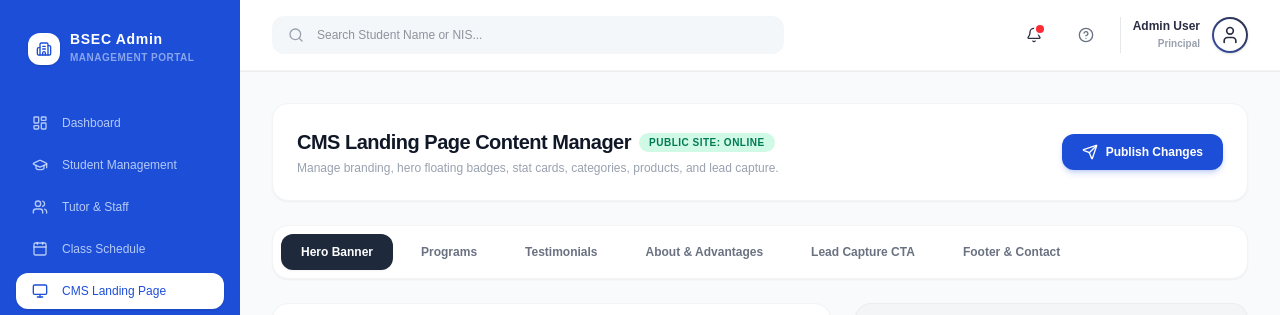
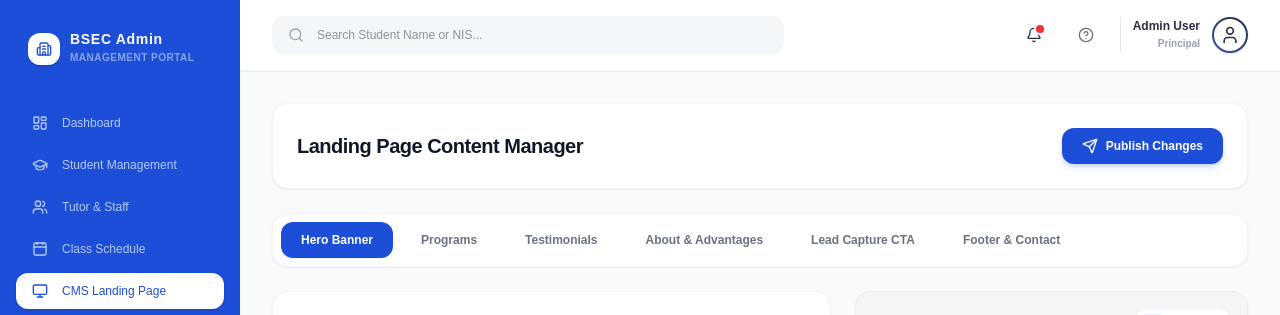
Before and after one commit to lanangwisana/BSEC-Frontend, a Next.js app: page /bsec-admin-panel/cms in a window 1280 px wide. Shown: the top 315 px of the page. Built offline with nearby package versions, Linux system fonts and the light colour scheme; no server answers.

Commit message:
style(cms): update background color for all tab

```diff
--- a/app/bsec-admin-panel/cms/page.tsx
+++ b/app/bsec-admin-panel/cms/page.tsx
@@ -177,15 +177,9 @@ export default function CmsLandingPage() {
             <div>
               <div className="flex items-center gap-2">
                 <h1 className="text-xl font-bold text-gray-900 tracking-tight">
-                  CMS Landing Page Content Manager
+                  Landing Page Content Manager
                 </h1>
-                <span className="text-[10px] font-extrabold bg-emerald-100 text-emerald-700 px-2.5 py-0.5 rounded-full uppercase tracking-wider">
-                  PUBLIC SITE: ONLINE
-                </span>
               </div>
-              <p className="text-xs text-gray-400 font-medium mt-1">
-                Manage branding, hero floating badges, stat cards, categories, products, and lead capture.
-              </p>
             </div>
 
             <div className="flex items-center gap-3">
@@ -215,7 +209,7 @@ export default function CmsLandingPage() {
                 onClick={() => setActiveTab(tab)}
                 className={`px-5 py-2.5 rounded-xl text-xs font-bold transition-all whitespace-nowrap cursor-pointer ${
                   activeTab === tab
-                    ? 'bg-[#1E293B] text-white shadow-xs'
+                    ? 'bg-[#1D4ED8] text-white shadow-xs'
                     : 'text-gray-500 hover:text-gray-900 hover:bg-gray-100/70'
                 }`}
               >
```
